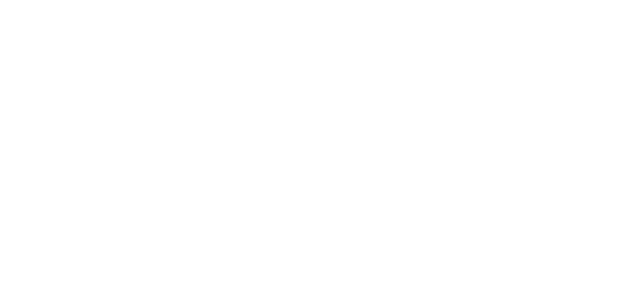
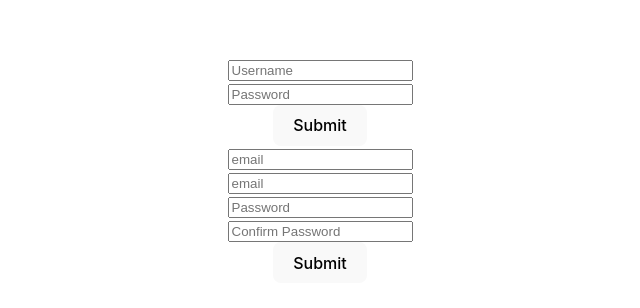
Before and after one commit to BharathxD/REST-Client, a React (Vite) app: page / in a window 1280 px wide. Shown: the part 230-538 px from the top of the page, without its empty margins (320-960 px from the left). Built offline with nearby package versions, Linux system fonts and the light colour scheme.

Commit message:
Implemented login and register pages

```diff
--- a/src/App.tsx
+++ b/src/App.tsx
@@ -1,7 +1,14 @@
 import "./App.css";
+import Login from "./login/Login";
+import Register from "./register/Register";
 
 function App() {
-  return <section></section>;
+  return (
+    <section>
+      <Login />
+      <Register />
+    </section>
+  );
 }
 
 export default App;
--- /dev/null
+++ b/src/UI/Input.tsx
@@ -0,0 +1,16 @@
+import { ForwardedRef, RefObject, forwardRef } from "react";
+
+interface Props {
+  input: {
+    type: string;
+    placeholder: string;
+    id?: string;
+  };
+  ref: ForwardedRef<HTMLInputElement>;
+}
+
+const Input: React.FC<Props> = forwardRef(({ input }, ref) => {
+  return <input {...input} ref={ref} />;
+});
+
+export default Input;
--- /dev/null
+++ b/src/login/Login.tsx
@@ -0,0 +1,35 @@
+import { FormEvent, useRef } from "react";
+import Input from "../UI/Input";
+
+const Login = () => {
+  const loginInputRef = useRef<HTMLInputElement>(null);
+  const registerInputRef = useRef<HTMLInputElement>(null);
+  const submitLoginFormHandler = (e: FormEvent) => {
+    e.preventDefault();
+    console.log(loginInputRef.current?.value);
+    console.log(registerInputRef.current?.value);
+    loginInputRef.current!.value = "";
+    registerInputRef.current!.value = "";
+  };
+  return (
+    <form onSubmit={submitLoginFormHandler}>
+      <div>
+        <Input
+          ref={loginInputRef}
+          input={{ type: "text", placeholder: "Username" }}
+        />
+      </div>
+      <div>
+        <Input
+          ref={registerInputRef}
+          input={{ type: "password", placeholder: "Password" }}
+        />
+      </div>
+      <div>
+        <button type="submit">Submit</button>
+      </div>
+    </form>
+  );
+};
+
+export default Login;
--- /dev/null
+++ b/src/register/Register.tsx
@@ -0,0 +1,59 @@
+import { FormEvent, useRef } from "react";
+import Input from "../UI/Input";
+
+const Register = () => {
+  const nameInputRef = useRef<HTMLInputElement>(null);
+  const emailInputRef = useRef<HTMLInputElement>(null);
+  const passwordRef = useRef<HTMLInputElement>(null);
+  const confirmPasswordRef = useRef<HTMLInputElement>(null);
+  const submitRegisterFormHandler = (e: FormEvent) => {
+    e.preventDefault();
+    const name = nameInputRef.current?.value;
+    const email = emailInputRef.current?.value;
+    const password = passwordRef.current?.value;
+    const confirmPassword = confirmPasswordRef.current?.value;
+    console.log(name);
+    console.log(email);
+    console.log(password);
+    console.log(confirmPassword);
+    nameInputRef.current!.value = "";
+    emailInputRef.current!.value = "";
+    passwordRef.current!.value = "";
+    confirmPasswordRef.current!.value = "";
+  };
+  return (
+    <section>
+      <form onSubmit={submitRegisterFormHandler}>
+        <div>
+          <Input
+            ref={nameInputRef}
+            input={{ type: "text", placeholder: "email" }}
+          />
+        </div>
+        <div>
+          <Input
+            ref={emailInputRef}
+            input={{ type: "text", placeholder: "email" }}
+          />
+        </div>
+        <div>
+          <Input
+            ref={passwordRef}
+            input={{ type: "password", placeholder: "Password" }}
+          />
+        </div>
+        <div>
+          <Input
+            ref={confirmPasswordRef}
+            input={{ type: "password", placeholder: "Confirm Password" }}
+          />
+        </div>
+        <div>
+          <button type="submit">Submit</button>
+        </div>
+      </form>
+    </section>
+  );
+};
+
+export default Register;
```
